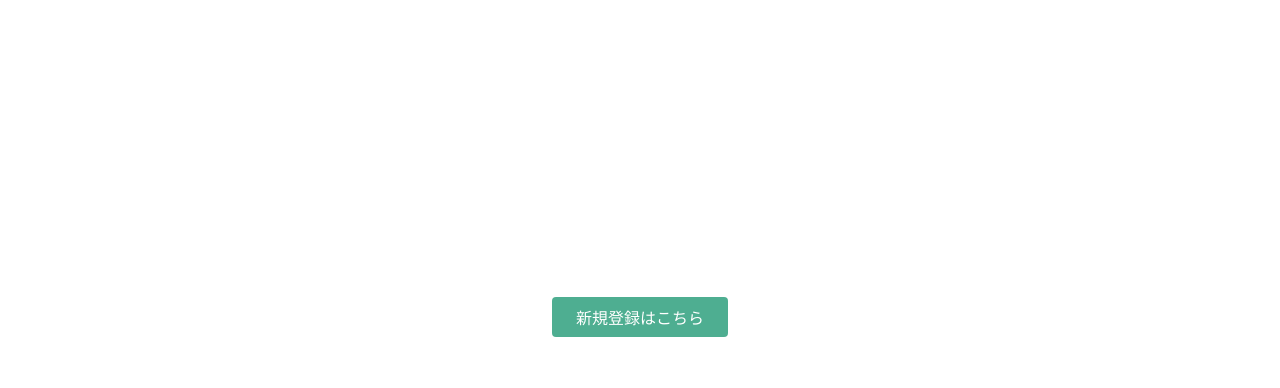
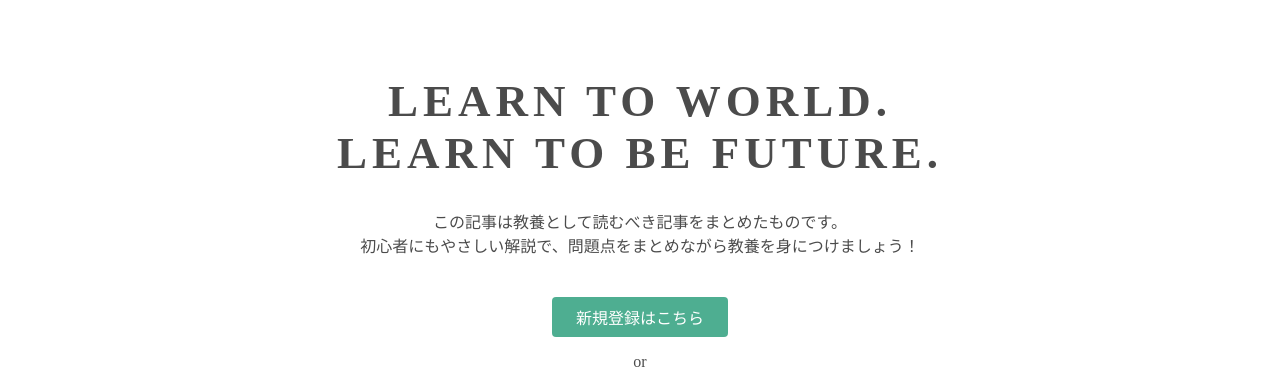
Before and after one commit to 20l1044s/20l1044s.github.io, a plain HTML site: page index.html in a window 1280 px wide. Shown: the part 135-523 px from the top of the page. Drawn offline with Linux system fonts and the light colour scheme.

Commit message:
Update stylesheet.css

```diff
--- a/stylesheet.css
+++ b/stylesheet.css
@@ -29,12 +29,14 @@ a {
   opacity: 0.7;
   font-size: 45px;
   letter-spacing: 5px;
+  color:#000;
 }
 
 .top-wrapper p {
   opacity: 0.7;
   font-size: 16px;
   margin-bottom: 40px;
+  color:#000;
 }
 
 .btn-wrapper {
```
